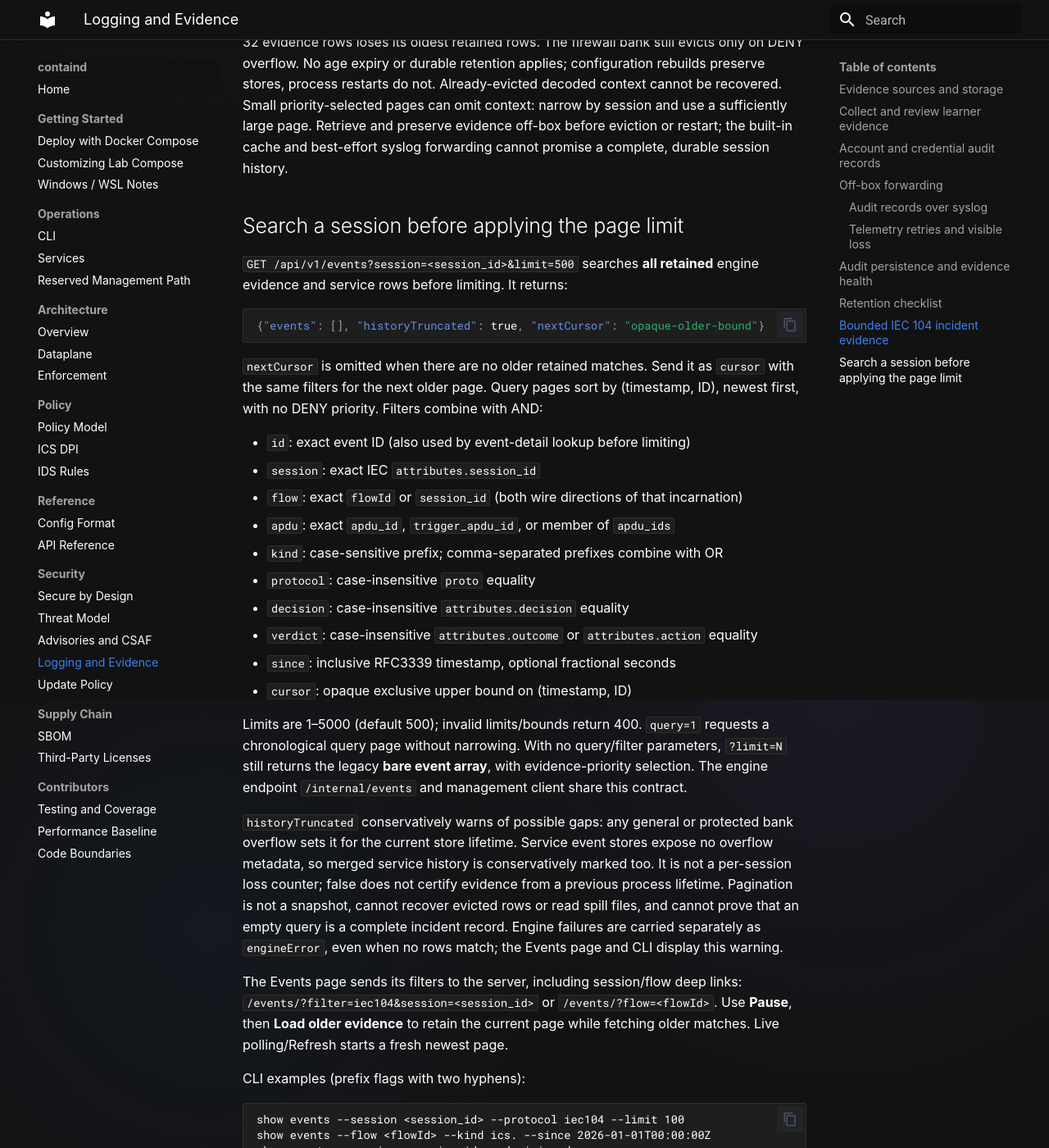
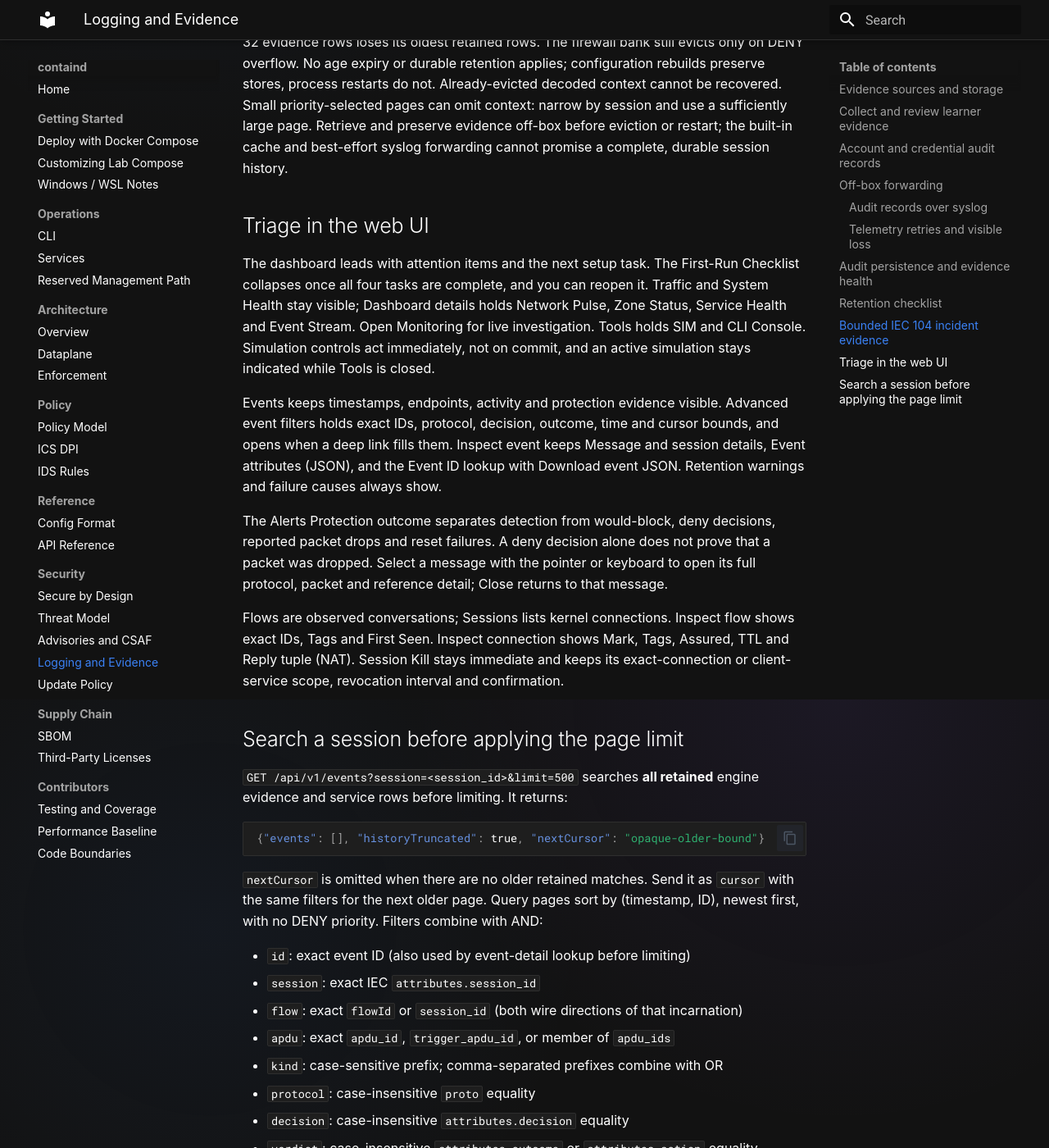
Before and after one commit to tonylturner/containd, an MkDocs documentation site: the page built from docs/mkdocs/logging-evidence.md, in a window 1280 px wide and 1400 px high, scrolled down 6147 px. Shown: the whole window at 82% size. Built offline with MkDocs 1.6.1 and Material for MkDocs 9.7.7, drawn with Linux system fonts in a browser that asks for light colours.

Commit message:
Document the structural UI changes and the triage walkthrough

```diff
--- a/docs/mkdocs/logging-evidence.md
+++ b/docs/mkdocs/logging-evidence.md
@@ -236,6 +236,33 @@ preserve evidence off-box before eviction or restart; the built-in cache and bes
 session history.
 
 
+## Triage in the web UI
+
+The dashboard leads with attention items and the next setup task. The First-Run
+Checklist collapses once all four tasks are complete, and you can reopen it.
+Traffic and System Health stay visible; Dashboard details holds Network Pulse,
+Zone Status, Service Health and Event Stream. Open Monitoring for live
+investigation. Tools holds SIM and CLI Console. Simulation controls act
+immediately, not on commit, and an active simulation stays indicated while Tools
+is closed.
+
+Events keeps timestamps, endpoints, activity and protection evidence visible.
+Advanced event filters holds exact IDs, protocol, decision, outcome, time and
+cursor bounds, and opens when a deep link fills them. Inspect event keeps
+Message and session details, Event attributes (JSON), and the Event ID lookup
+with Download event JSON. Retention warnings and failure causes always show.
+
+The Alerts Protection outcome separates detection from would-block, deny
+decisions, reported packet drops and reset failures. A deny decision alone does
+not prove that a packet was dropped. Select a message with the pointer or
+keyboard to open its full protocol, packet and reference detail; Close returns
+to that message.
+
+Flows are observed conversations; Sessions lists kernel connections. Inspect
+flow shows exact IDs, Tags and First Seen. Inspect connection shows Mark, Tags,
+Assured, TTL and Reply tuple (NAT). Session Kill stays immediate and keeps its
+exact-connection or client-service scope, revocation interval and confirmation.
+
 ## Search a session before applying the page limit
 
 `GET /api/v1/events?session=<session_id>&limit=500` searches **all retained**
```
Also changed, not shown: CHANGELOG.md.
